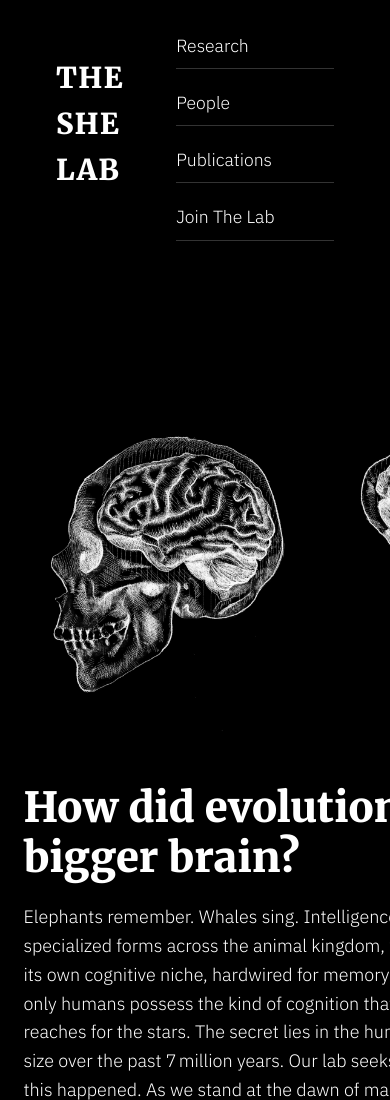
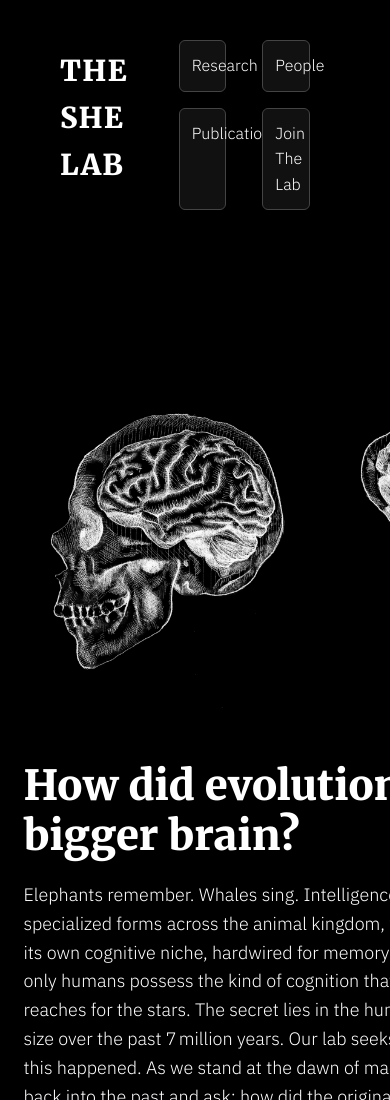
Before and after one commit to richardshe/she-lab-site, a plain HTML site: page index.html in a window 390 px wide. Shown: the top 1100 px of the page. Drawn offline with Linux system fonts and the light colour scheme; a script that the page names is missing.

Commit message:
Add files via upload

```diff
--- a/styles.css
+++ b/styles.css
@@ -351,39 +351,50 @@ body.research-page .hero-image{
 }
 
 
-/* Mobile nav – uncollapsed and stacked like a mini hero */
+
+
+
+/* Enhanced mobile nav layout for spacing and rhythm */
 @media (max-width: 768px) {
   .navbar {
     flex-direction: column;
     align-items: flex-start;
-    padding: 1.5rem 1rem;
-    gap: 1rem;
+    padding: 2rem 1.25rem;
+    gap: 1.5rem;
+    background-color: var(--clr-dark);
   }
 
   .navbar-left {
-    font-size: 1.5rem;
-    margin-bottom: 1rem;
+    font-size: 1.8rem;
+    font-weight: 600;
+    margin-bottom: 0.5rem;
   }
 
   .navbar-right {
     width: 100%;
-    display: flex;
-    flex-direction: column;
-    align-items: flex-start;
   }
 
   .navbar-right nav {
-    display: flex;
-    flex-direction: column;
-    gap: 0.75rem;
-    width: 100%;
+    display: grid;
+    grid-template-columns: repeat(2, minmax(0, 1fr));
+    gap: 1rem;
+    margin-top: 0.5rem;
   }
 
   .navbar-right nav a {
-    font-size: 1.1rem;
-    padding: 0.5rem 0;
-    border-bottom: 1px solid #333;
-    width: 100%;
+    font-size: 1rem;
+    padding: 0.75rem;
+    text-align: center;
+    border: 1px solid #444;
+    border-radius: 6px;
+    background-color: #111;
+    color: white;
+    text-decoration: none;
+    transition: background 0.2s;
+  }
+
+  .navbar-right nav a:hover {
+    background-color: #222;
   }
 
   .ntu-logo {
```
